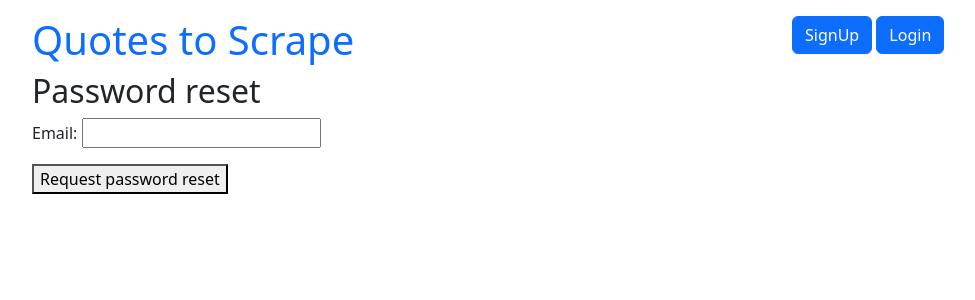
After one commit to Ivan-Danyleiko/mini_project_django, a Django app: page /users/reset-password/ in a window 1280 px wide. The commit adds this page. Shown: the top 300 px of the page, without its empty margins (50-1025 px from the left). Run offline with Django 5.2, Linux system fonts and the light colour scheme.

Commit message:
add email

```diff
--- a/users/forms.py
+++ b/users/forms.py
@@ -7,7 +7,9 @@ class RegisterForm(UserCreationForm):
     username = forms.CharField(max_length=100,
                                required=True,
                                widget=forms.TextInput())
-
+    email = forms.CharField(max_length=100,
+                                required=True,
+                                widget=forms.TextInput())
     password1 = forms.CharField(max_length=50,
                                 required=True,
                                 widget=forms.PasswordInput())
--- /dev/null
+++ b/users/templates/users/password_reset.html
@@ -0,0 +1,12 @@
+{% extends "quotes/base.html" %}
+
+{% block content %}
+
+<h2>Password reset</h2>
+<form method="post">
+    {% csrf_token %}
+    {{ form.as_p }}
+    <button type="submit">Request password reset</button>
+</form>
+
+{% endblock %}
--- /dev/null
+++ b/users/templates/users/password_reset_subject.txt
@@ -0,0 +1 @@
+Password Reset
--- a/users/urls.py
+++ b/users/urls.py
@@ -1,3 +1,4 @@
+from django.contrib.auth.views import PasswordResetDoneView, PasswordResetConfirmView, PasswordResetCompleteView
 from django.urls import path
 from . import views
 
@@ -7,4 +8,15 @@ urlpatterns = [
     path('signup/', views.signupuser, name='signup'),
     path('login/', views.loginuser, name='login'),
     path('logout/', views.logoutuser, name='logout'),
+    # path('profile/', views.profile, name='profile'),
+    path('reset-password/', views.ResetPasswordView.as_view(), name='password_reset'),
+    path('reset-password/done/', PasswordResetDoneView.as_view(template_name='users/password_reset_done.html'),
+         name='password_reset_done'),
+    path('reset-password/confirm/<uidb64>/<token>/',
+         PasswordResetConfirmView.as_view(template_name='users/password_reset_confirm.html',
+                                          success_url='/users/reset-password/complete/'),
+         name='password_reset_confirm'),
+    path('reset-password/complete/',
+         PasswordResetCompleteView.as_view(template_name='users/password_reset_complete.html'),
+         name='password_reset_complete'),
 ]
--- a/users/views.py
+++ b/users/views.py
@@ -1,8 +1,10 @@
 from django.contrib import messages
 from django.contrib.auth import authenticate, login, logout
 from django.contrib.auth.decorators import login_required
+from django.contrib.auth.views import PasswordResetView
+from django.contrib.messages.views import SuccessMessageMixin
 from django.shortcuts import render, redirect
-
+from django.urls import reverse_lazy
 from .forms import RegisterForm, LoginForm
 
 
@@ -41,3 +43,12 @@ def loginuser(request):
 def logoutuser(request):
     logout(request)
     return redirect(to='quotes:main')
+
+
+class ResetPasswordView(SuccessMessageMixin, PasswordResetView):
+    template_name = 'users/password_reset.html'
+    email_template_name = 'users/password_reset_email.html'
+    html_email_template_name = 'users/password_reset_email.html'
+    success_url = reverse_lazy('users:password_reset_done')
+    success_message = "An email with instructions to reset your password has been sent to %(email)s."
+    subject_template_name = 'users/password_reset_subject.txt'
```
Also changed, not shown: fine_project/settings.py (+11 -0 lines), users/templates/users/login.html (+14 -7 lines), users/templates/users/password_reset_complete.html (added, +7 -0 lines), users/templates/users/password_reset_confirm.html (added, +12 -0 lines), users/templates/users/password_reset_done.html (added, +8 -0 lines), users/templates/users/password_reset_email.html (added, +13 -0 lines), users/templates/users/signup.html (+7 -0 lines).
